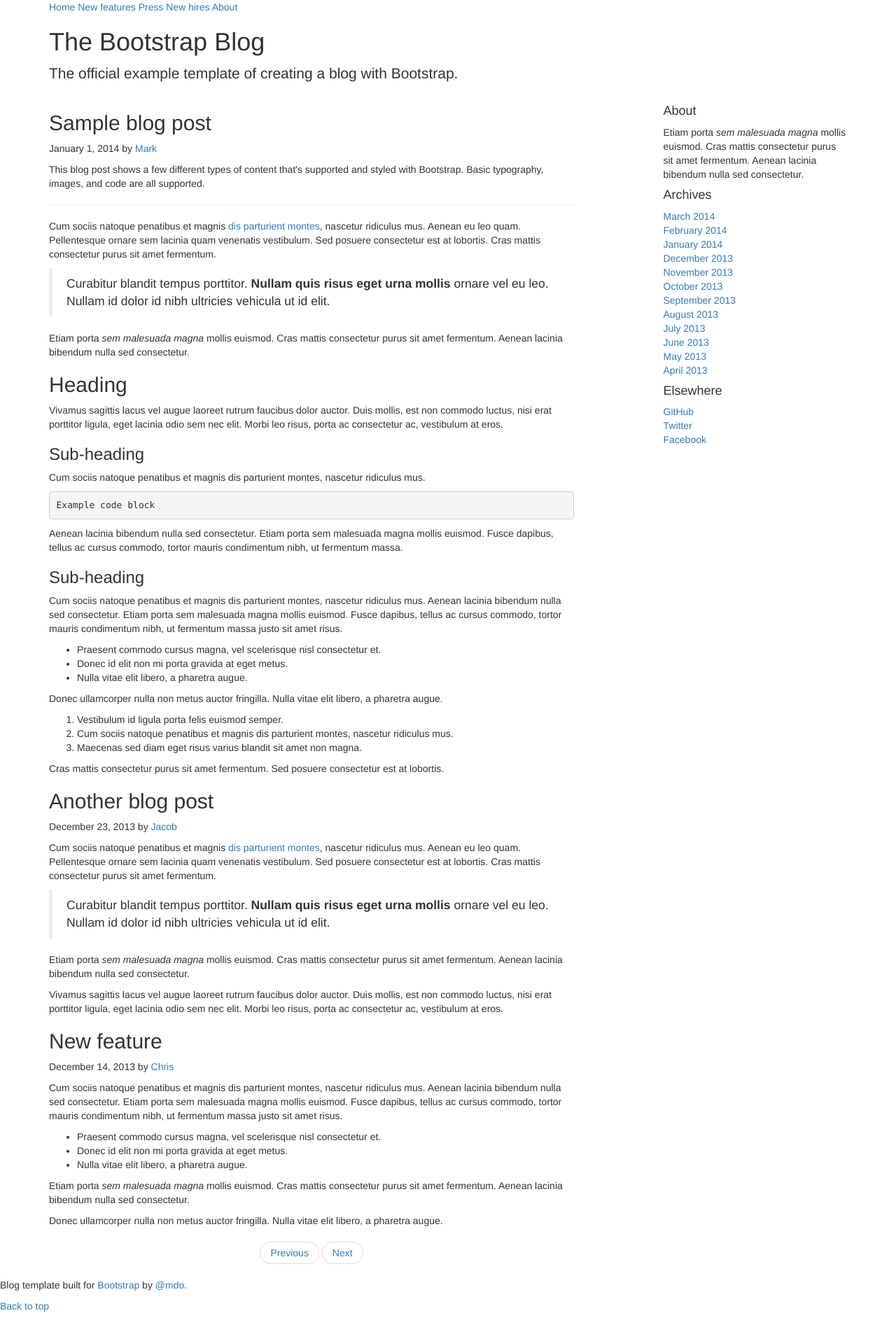
After one commit to donachys/SerIoTics, a Flask app: template data_display/app/templates/blog.html in a window 1280 px wide. The commit adds this page. Shown: the whole page at 70% size. Run offline with Flask 2, Linux system fonts and the light colour scheme; the template is opened without the code that fills it, so the values that code supplies are empty; some libraries are stand-ins or nearby versions.

Commit message:
blog template

```diff
--- /dev/null
+++ b/data_display/app/templates/blog.html
@@ -0,0 +1,176 @@
+<!DOCTYPE html>
+<html lang="en">
+  <head>
+    <meta charset="utf-8">
+    <meta http-equiv="X-UA-Compatible" content="IE=edge">
+    <meta name="viewport" content="width=device-width, initial-scale=1">
+    <!-- The above 3 meta tags *must* come first in the head; any other head content must come *after* these tags -->
+    <meta name="description" content="">
+    <meta name="author" content="">
+    <link rel="icon" href="../../favicon.ico">
+
+    <title>Blog Template for Bootstrap</title>
+
+    <!-- Bootstrap core CSS -->
+    <link href="../../dist/css/bootstrap.min.css" rel="stylesheet">
+
+    <!-- Custom styles for this template -->
+    <link href="blog.css" rel="stylesheet">
+
+    <!-- Just for debugging purposes. Don't actually copy these 2 lines! -->
+    <!--[if lt IE 9]><script src="../../assets/js/ie8-responsive-file-warning.js"></script><![endif]-->
+    <script src="../../assets/js/ie-emulation-modes-warning.js"></script>
+
+    <!-- HTML5 shim and Respond.js for IE8 support of HTML5 elements and media queries -->
+    <!--[if lt IE 9]>
+      <script src="https://oss.maxcdn.com/html5shiv/3.7.2/html5shiv.min.js"></script>
+      <script src="https://oss.maxcdn.com/respond/1.4.2/respond.min.js"></script>
+    <![endif]-->
+  </head>
+
+  <body>
+
+    <div class="blog-masthead">
+      <div class="container">
+        <nav class="blog-nav">
+          <a class="blog-nav-item active" href="#">Home</a>
+          <a class="blog-nav-item" href="#">New features</a>
+          <a class="blog-nav-item" href="#">Press</a>
+          <a class="blog-nav-item" href="#">New hires</a>
+          <a class="blog-nav-item" href="#">About</a>
+        </nav>
+      </div>
+    </div>
+
+    <div class="container">
+
+      <div class="blog-header">
+        <h1 class="blog-title">The Bootstrap Blog</h1>
+        <p class="lead blog-description">The official example template of creating a blog with Bootstrap.</p>
+      </div>
+
+      <div class="row">
+
+        <div class="col-sm-8 blog-main">
+
+          <div class="blog-post">
+            <h2 class="blog-post-title">Sample blog post</h2>
+            <p class="blog-post-meta">January 1, 2014 by <a href="#">Mark</a></p>
+
+            <p>This blog post shows a few different types of content that's supported and styled with Bootstrap. Basic typography, images, and code are all supported.</p>
+            <hr>
+            <p>Cum sociis natoque penatibus et magnis <a href="#">dis parturient montes</a>, nascetur ridiculus mus. Aenean eu leo quam. Pellentesque ornare sem lacinia quam venenatis vestibulum. Sed posuere consectetur est at lobortis. Cras mattis consectetur purus sit amet fermentum.</p>
+            <blockquote>
+              <p>Curabitur blandit tempus porttitor. <strong>Nullam quis risus eget urna mollis</strong> ornare vel eu leo. Nullam id dolor id nibh ultricies vehicula ut id elit.</p>
+            </blockquote>
+            <p>Etiam porta <em>sem malesuada magna</em> mollis euismod. Cras mattis consectetur purus sit amet fermentum. Aenean lacinia bibendum nulla sed consectetur.</p>
+            <h2>Heading</h2>
+            <p>Vivamus sagittis lacus vel augue laoreet rutrum faucibus dolor auctor. Duis mollis, est non commodo luctus, nisi erat porttitor ligula, eget lacinia odio sem nec elit. Morbi leo risus, porta ac consectetur ac, vestibulum at eros.</p>
+            <h3>Sub-heading</h3>
+            <p>Cum sociis natoque penatibus et magnis dis parturient montes, nascetur ridiculus mus.</p>
+            <pre><code>Example code block</code></pre>
+            <p>Aenean lacinia bibendum nulla sed consectetur. Etiam porta sem malesuada magna mollis euismod. Fusce dapibus, tellus ac cursus commodo, tortor mauris condimentum nibh, ut fermentum massa.</p>
+            <h3>Sub-heading</h3>
+            <p>Cum sociis natoque penatibus et magnis dis parturient montes, nascetur ridiculus mus. Aenean lacinia bibendum nulla sed consectetur. Etiam porta sem malesuada magna mollis euismod. Fusce dapibus, tellus ac cursus commodo, tortor mauris condimentum nibh, ut fermentum massa justo sit amet risus.</p>
+            <ul>
+              <li>Praesent commodo cursus magna, vel scelerisque nisl consectetur et.</li>
+              <li>Donec id elit non mi porta gravida at eget metus.</li>
+              <li>Nulla vitae elit libero, a pharetra augue.</li>
+            </ul>
+            <p>Donec ullamcorper nulla non metus auctor fringilla. Nulla vitae elit libero, a pharetra augue.</p>
+            <ol>
+              <li>Vestibulum id ligula porta felis euismod semper.</li>
+              <li>Cum sociis natoque penatibus et magnis dis parturient montes, nascetur ridiculus mus.</li>
+              <li>Maecenas sed diam eget risus varius blandit sit amet non magna.</li>
+            </ol>
+            <p>Cras mattis consectetur purus sit amet fermentum. Sed posuere consectetur est at lobortis.</p>
+          </div><!-- /.blog-post -->
+
+          <div class="blog-post">
+            <h2 class="blog-post-title">Another blog post</h2>
+            <p class="blog-post-meta">December 23, 2013 by <a href="#">Jacob</a></p>
+
+            <p>Cum sociis natoque penatibus et magnis <a href="#">dis parturient montes</a>, nascetur ridiculus mus. Aenean eu leo quam. Pellentesque ornare sem lacinia quam venenatis vestibulum. Sed posuere consectetur est at lobortis. Cras mattis consectetur purus sit amet fermentum.</p>
+            <blockquote>
+              <p>Curabitur blandit tempus porttitor. <strong>Nullam quis risus eget urna mollis</strong> ornare vel eu leo. Nullam id dolor id nibh ultricies vehicula ut id elit.</p>
+            </blockquote>
+            <p>Etiam porta <em>sem malesuada magna</em> mollis euismod. Cras mattis consectetur purus sit amet fermentum. Aenean lacinia bibendum nulla sed consectetur.</p>
+            <p>Vivamus sagittis lacus vel augue laoreet rutrum faucibus dolor auctor. Duis mollis, est non commodo luctus, nisi erat porttitor ligula, eget lacinia odio sem nec elit. Morbi leo risus, porta ac consectetur ac, vestibulum at eros.</p>
+          </div><!-- /.blog-post -->
+
+          <div class="blog-post">
+            <h2 class="blog-post-title">New feature</h2>
+            <p class="blog-post-meta">December 14, 2013 by <a href="#">Chris</a></p>
+
+            <p>Cum sociis natoque penatibus et magnis dis parturient montes, nascetur ridiculus mus. Aenean lacinia bibendum nulla sed consectetur. Etiam porta sem malesuada magna mollis euismod. Fusce dapibus, tellus ac cursus commodo, tortor mauris condimentum nibh, ut fermentum massa justo sit amet risus.</p>
+            <ul>
+              <li>Praesent commodo cursus magna, vel scelerisque nisl consectetur et.</li>
+              <li>Donec id elit non mi porta gravida at eget metus.</li>
+              <li>Nulla vitae elit libero, a pharetra augue.</li>
+            </ul>
+            <p>Etiam porta <em>sem malesuada magna</em> mollis euismod. Cras mattis consectetur purus sit amet fermentum. Aenean lacinia bibendum nulla sed consectetur.</p>
+            <p>Donec ullamcorper nulla non metus auctor fringilla. Nulla vitae elit libero, a pharetra augue.</p>
+          </div><!-- /.blog-post -->
+
+          <nav>
+            <ul class="pager">
+              <li><a href="#">Previous</a></li>
+              <li><a href="#">Next</a></li>
+            </ul>
+          </nav>
+
+        </div><!-- /.blog-main -->
+
+        <div class="col-sm-3 col-sm-offset-1 blog-sidebar">
+          <div class="sidebar-module sidebar-module-inset">
+            <h4>About</h4>
+            <p>Etiam porta <em>sem malesuada magna</em> mollis euismod. Cras mattis consectetur purus sit amet fermentum. Aenean lacinia bibendum nulla sed consectetur.</p>
+          </div>
+          <div class="sidebar-module">
+            <h4>Archives</h4>
+            <ol class="list-unstyled">
+              <li><a href="#">March 2014</a></li>
+              <li><a href="#">February 2014</a></li>
+              <li><a href="#">January 2014</a></li>
+              <li><a href="#">December 2013</a></li>
+              <li><a href="#">November 2013</a></li>
+              <li><a href="#">October 2013</a></li>
+              <li><a href="#">September 2013</a></li>
+              <li><a href="#">August 2013</a></li>
+              <li><a href="#">July 2013</a></li>
+              <li><a href="#">June 2013</a></li>
+              <li><a href="#">May 2013</a></li>
+              <li><a href="#">April 2013</a></li>
+            </ol>
+          </div>
+          <div class="sidebar-module">
+            <h4>Elsewhere</h4>
+            <ol class="list-unstyled">
+              <li><a href="#">GitHub</a></li>
+              <li><a href="#">Twitter</a></li>
+              <li><a href="#">Facebook</a></li>
+            </ol>
+          </div>
+        </div><!-- /.blog-sidebar -->
+
+      </div><!-- /.row -->
+
+    </div><!-- /.container -->
+
+    <footer class="blog-footer">
+      <p>Blog template built for <a href="http://getbootstrap.com">Bootstrap</a> by <a href="https://twitter.com/mdo">@mdo</a>.</p>
+      <p>
+        <a href="#">Back to top</a>
+      </p>
+    </footer>
+
+
+    <!-- Bootstrap core JavaScript
+    ================================================== -->
+    <!-- Placed at the end of the document so the pages load faster -->
+    <script src="https://ajax.googleapis.com/ajax/libs/jquery/1.11.3/jquery.min.js"></script>
+    <script src="../../dist/js/bootstrap.min.js"></script>
+    <!-- IE10 viewport hack for Surface/desktop Windows 8 bug -->
+    <script src="../../assets/js/ie10-viewport-bug-workaround.js"></script>
+  </body>
+</html>
--- a/data_display/app/templates/index.html
+++ b/data_display/app/templates/index.html
@@ -54,8 +54,6 @@
     <div class="container">
 
       <div class="starter-template">
-
-        SerIoTics
          <img src="../static/images/seriotics_logos/Seriotics_large.png" alt="SerIoTics" height="120" width="192">
       </div>
 
--- a/data_display/app/views.py
+++ b/data_display/app/views.py
@@ -45,6 +45,10 @@ def emptyTable(RDB_TABLE):
 def index():
     title = "SerIoTics"
     return render_template("index.html", title = title)
+@app.route('/blog')
+def index():
+    title = "SerIoTics"
+    return render_template("blog.html", title = title)
 @app.route('/super_secret/json_demo')
 def json_demo():
     emptyTable('json_test')
```
